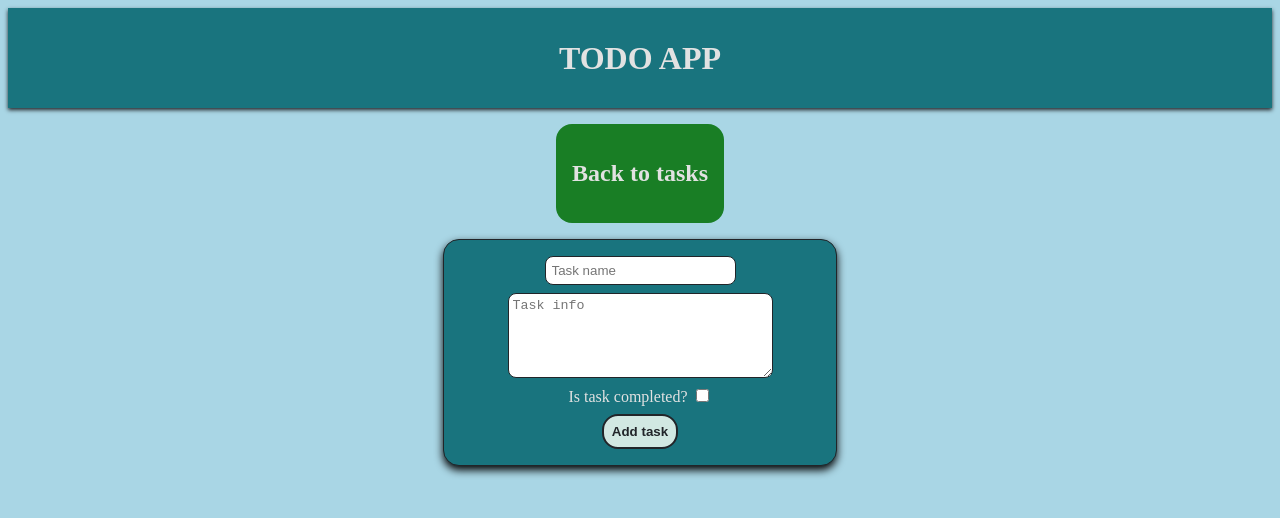
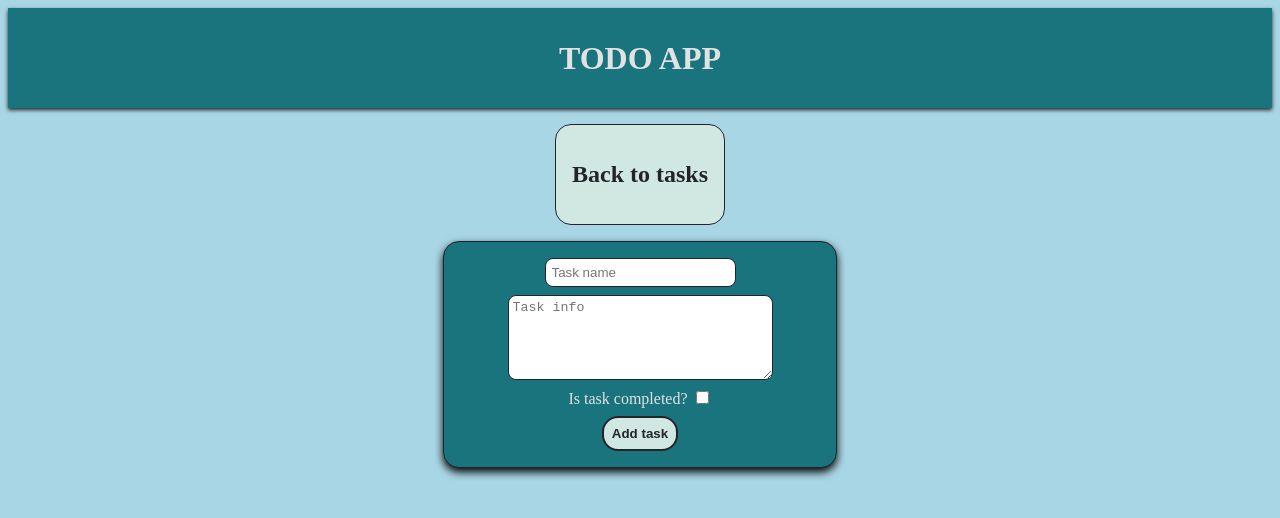
Before and after one commit to slysnek/liga-traineeship-project, a React (Create React App) app: page /add_task in a window 1280 px wide. Shown: the top 518 px of the page. Built offline with nearby package versions, Linux system fonts and the light colour scheme; the HTML template or start-up script is replaced by a standard one.

Commit message:
refactor: change color for button

```diff
--- a/src/components/TitleLink/TitleLink.module.css
+++ b/src/components/TitleLink/TitleLink.module.css
@@ -5,13 +5,14 @@
     display: block;
     text-align: center;
     padding: 16px;
-    color: var(--font-color);
-    background-color: #197e25;
+    color: var(--font-color2);
+    background-color: var(--button-color);
     width: fit-content;
     border-radius: 16px;
+    border: 1px solid var(--font-color2);
 }
 
 .link:hover{
  transform: scale(1.05);
- color: var(--font-color);
+ color: var(--font-color2);
 }
```
